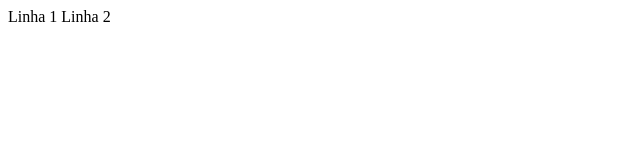
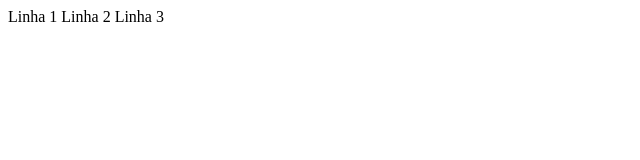
Before and after one commit to sansilRJ/Git-guia-prattico, a plain HTML site: page index.html in a window 1280 px wide. Shown: the full height of the page, 0-640 px from the left. Drawn offline with Linux system fonts and the light colour scheme.

Commit message:
adicionando nova alteracao no codigo - Linha 3

```diff
--- a/index.html
+++ b/index.html
@@ -8,5 +8,6 @@
 <body>
     Linha 1
     Linha 2
+    Linha 3
 </body>
 </html>
```
